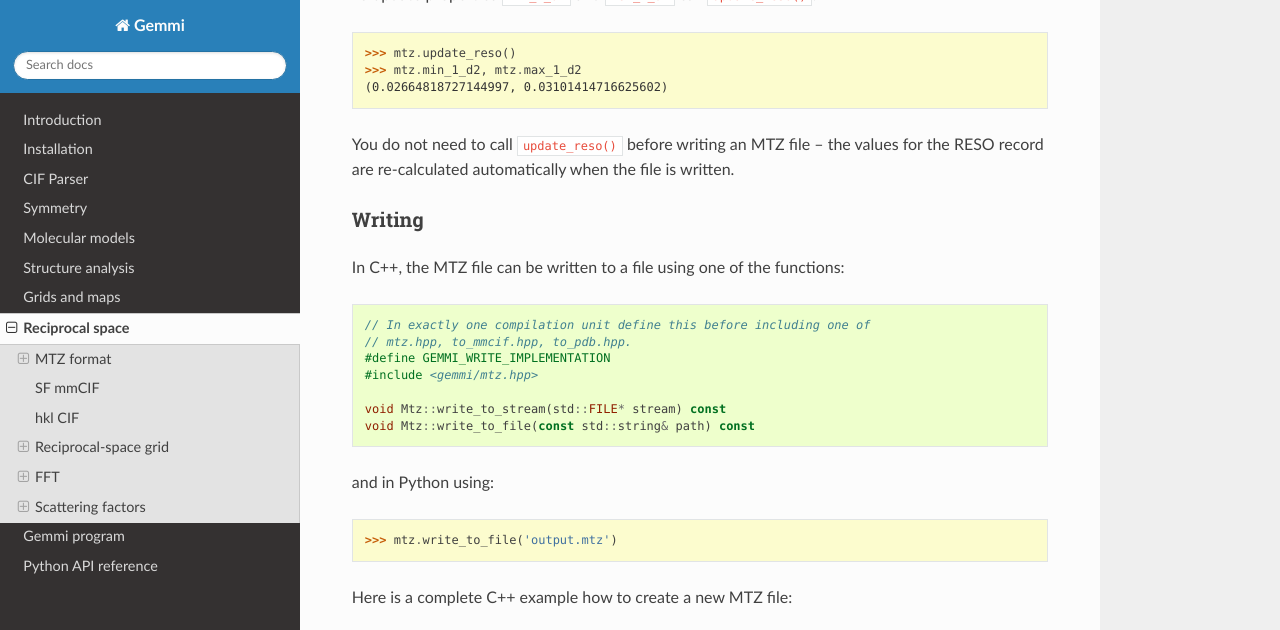
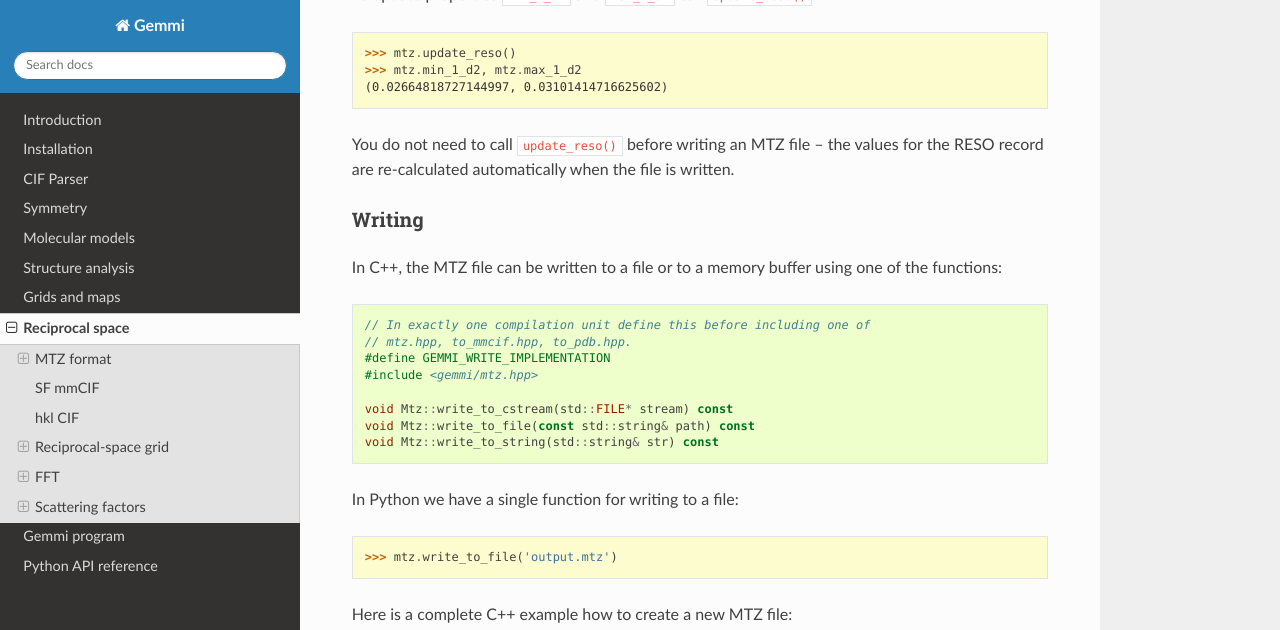
Before and after one commit to project-gemmi/gemmi, a Sphinx documentation site: the page built from docs/hkl.rst, in a window 1280 px wide and 900 px high, scrolled down 10822 px, cut to the strip 0-630 px from the top of the window. Built offline with Sphinx 7.4.7 and the Read the Docs theme 2.0.0, drawn with Linux system fonts in a browser that asks for light colours.

Commit message:
added Mtz::write_to_string()

```diff
--- a/docs/hkl.rst
+++ b/docs/hkl.rst
@@ -596,17 +596,19 @@ is written.
 Writing
 -------
 
-In C++, the MTZ file can be written to a file using one of the functions::
+In C++, the MTZ file can be written to a file or to a memory buffer
+using one of the functions::
 
   // In exactly one compilation unit define this before including one of
   // mtz.hpp, to_mmcif.hpp, to_pdb.hpp.
   #define GEMMI_WRITE_IMPLEMENTATION
   #include <gemmi/mtz.hpp>
 
-  void Mtz::write_to_stream(std::FILE* stream) const
+  void Mtz::write_to_cstream(std::FILE* stream) const
   void Mtz::write_to_file(const std::string& path) const
-
-and in Python using:
+  void Mtz::write_to_string(std::string& str) const
+
+In Python we have a single function for writing to a file:
 
 .. doctest::
 
```
Also changed, not shown: 1 other file.
